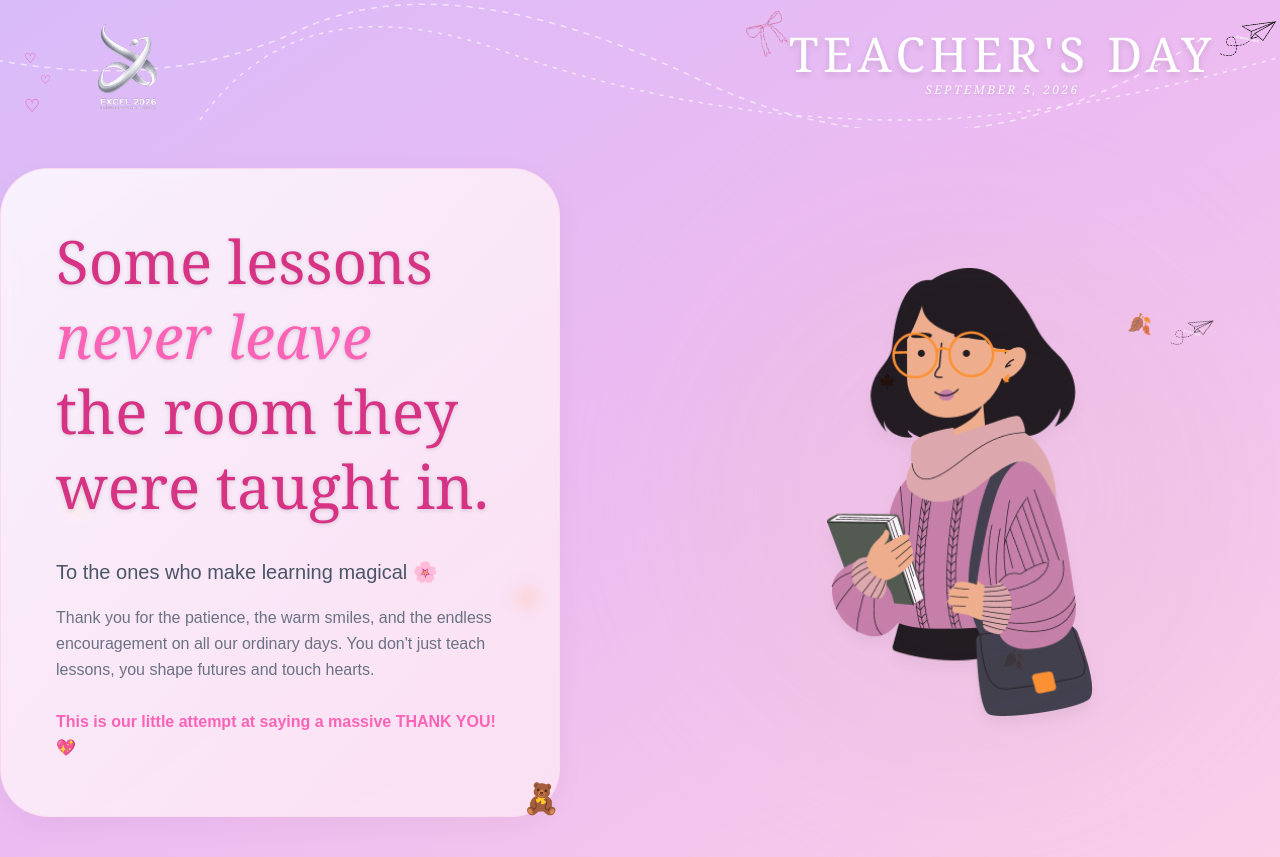
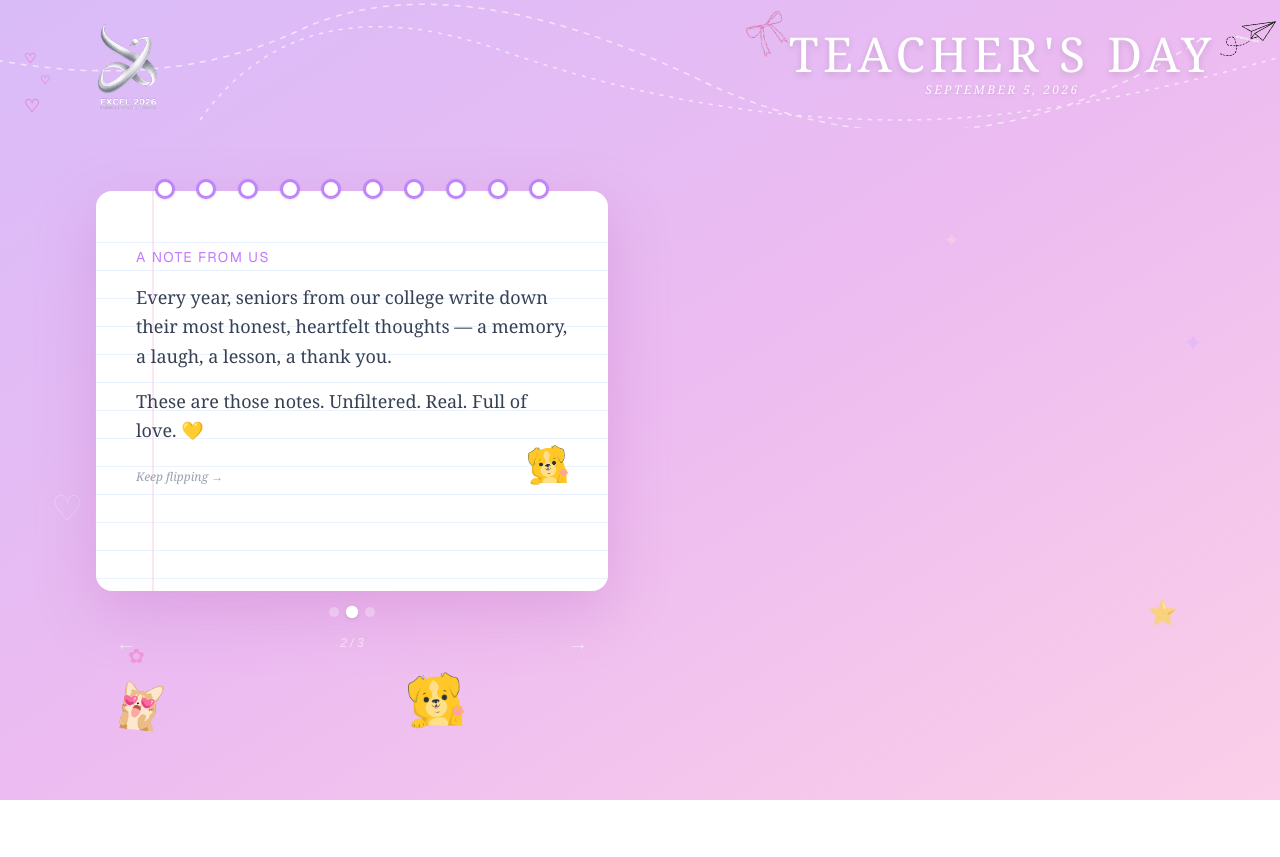
Before and after one commit to diyajojo/teachers-day, a Next.js app: page / in a window 1280 px wide. After the commit the page ends 800 px from the top, so only its background shows below. Built offline with nearby package versions, Linux system fonts and the light colour scheme.

Commit message:
feat: implement interactive notebook card slider with custom flip animations and new asset support

```diff
--- a/src/app/globals.css
+++ b/src/app/globals.css
@@ -17,3 +17,35 @@ body {
   color: var(--foreground);
   font-family: Arial, Helvetica, sans-serif;
 }
+
+@keyframes float {
+  0%   { transform: translateY(0px); }
+  50%  { transform: translateY(-10px); }
+  100% { transform: translateY(0px); }
+}
+
+@keyframes flipOut {
+  0%   { opacity: 1; transform: perspective(800px) rotateY(0deg); }
+  100% { opacity: 0; transform: perspective(800px) rotateY(-40deg); }
+}
+
+@keyframes flipIn {
+  0%   { opacity: 0; transform: perspective(800px) rotateY(40deg); }
+  100% { opacity: 1; transform: perspective(800px) rotateY(0deg); }
+}
+
+@keyframes dash {
+  to { stroke-dashoffset: -100; }
+}
+
+.animate-float {
+  animation: float 4s ease-in-out infinite;
+}
+
+.animate-float-delayed {
+  animation: float 5s ease-in-out 1.5s infinite;
+}
+
+.animate-dash {
+  animation: dash 5s linear infinite;
+}
--- a/src/components/Hero.tsx
+++ b/src/components/Hero.tsx
@@ -1,75 +1,219 @@
+"use client";
 import Image from "next/image";
+import { useState, useEffect } from "react";
+
+const pages = [
+  {
+    id: 0,
+    content: (
+      <div className="flex flex-col h-full p-6 md:p-10 font-[Georgia,serif] select-none">
+        <p className="text-pink-400 text-sm tracking-widest uppercase mb-4 font-sans">September 5, 2026</p>
+        <h2 className="text-3xl md:text-4xl font-bold text-[#5c3d6b] leading-snug mb-4">
+          Dear Teacher,
+        </h2>
+        <p className="text-gray-600 text-base md:text-lg leading-relaxed italic">
+          "Some lessons you taught us never left the room. They followed us home, kept us up at night, and showed up again on the days we needed them most."
+        </p>
+        <div className="mt-auto flex items-end justify-between">
+          <p className="text-xs text-gray-400 italic">— written with love, by your students</p>
+          <div className="w-12 h-12 relative opacity-80">
+            <Image src="/assets/cat.png" alt="cat sticker" fill className="object-contain" />
+          </div>
+        </div>
+      </div>
+    ),
+  },
+  {
+    id: 1,
+    content: (
+      <div className="flex flex-col h-full p-6 md:p-10 font-[Georgia,serif] select-none">
+        <p className="text-purple-400 text-sm tracking-widest uppercase mb-4 font-sans">A note from us</p>
+        <p className="text-gray-700 text-base md:text-lg leading-relaxed mb-4">
+          Every year, seniors from our college write down their most honest, heartfelt thoughts — a memory, a laugh, a lesson, a thank you.
+        </p>
+        <p className="text-gray-700 text-base md:text-lg leading-relaxed">
+          These are those notes. Unfiltered. Real. Full of love. 💛
+        </p>
+        <div className="mt-auto flex items-end justify-between gap-3">
+          <p className="text-xs text-gray-400 italic">Keep flipping →</p>
+          <div className="flex gap-2">
+            <div className="w-10 h-10 relative">
+              <Image src="/assets/dog.png" alt="dog sticker" fill className="object-contain" />
+            </div>
+          </div>
+        </div>
+      </div>
+    ),
+  },
+  {
+    id: 2,
+    content: (
+      <div className="flex flex-col h-full p-6 md:p-10 font-[Georgia,serif] select-none items-center justify-center text-center gap-6">
+        <div className="flex gap-3 items-center justify-center">
+          <div className="w-10 h-10 relative"><Image src="/assets/cat.png" alt="cat" fill className="object-contain" /></div>
+          <div className="w-10 h-10 relative"><Image src="/assets/dog.png" alt="dog" fill className="object-contain" /></div>
+        </div>
+        <h2 className="text-2xl md:text-3xl font-bold text-[#5c3d6b] leading-snug">
+          50+ notes.<br />Infinite gratitude.
+        </h2>
+        <p className="text-gray-600 text-sm md:text-base leading-relaxed max-w-xs">
+          Scroll down to read what your seniors wrote for the teachers who made their college life unforgettable.
+        </p>
+        <button
+          onClick={() => window.scrollTo({ top: window.innerHeight, behavior: "smooth" })}
+          className="mt-2 bg-[#e879a0] hover:bg-[#d63384] text-white font-semibold text-sm px-7 py-3 rounded-full shadow-md hover:shadow-lg transition-all duration-300 hover:scale-105"
+        >
+          Read the notes ✨
+        </button>
+      </div>
+    ),
+  },
+];
 
 export default function Hero() {
+  const [currentPage, setCurrentPage] = useState(0);
+  const [flipping, setFlipping] = useState(false);
+  const [flipDirection, setFlipDirection] = useState<"next" | "prev">("next");
+  const [displayedPage, setDisplayedPage] = useState(0);
+  const [autoPlay, setAutoPlay] = useState(true);
+
+  const goToPage = (dir: "next" | "prev") => {
+    if (flipping) return;
+    const next = dir === "next" ? currentPage + 1 : currentPage - 1;
+    if (next < 0 || next >= pages.length) return;
+    setFlipDirection(dir);
+    setFlipping(true);
+    setTimeout(() => {
+      setCurrentPage(next);
+      setDisplayedPage(next);
+      setFlipping(false);
+    }, 500);
+  };
+
+  useEffect(() => {
+    if (!autoPlay) return;
+    const interval = setInterval(() => {
+      if (currentPage < pages.length - 1) {
+        goToPage("next");
+      } else {
+        setCurrentPage(0);
+        setDisplayedPage(0);
+        setAutoPlay(false);
+      }
+    }, 3500);
+    return () => clearInterval(interval);
+  }, [currentPage, autoPlay, flipping]);
+
   return (
-    <section className="relative w-full flex-1 flex flex-col justify-center overflow-hidden">
-      {/* Decorative background elements (floating leaves & sparkles) */}
+    <section
+      className="relative w-full min-h-[calc(100vh-8rem)] flex flex-col items-start justify-center overflow-hidden px-8 md:px-24 py-8"
+      onMouseEnter={() => setAutoPlay(false)}
+    >
+      {/* Floating decorations */}
       <div className="absolute inset-0 pointer-events-none overflow-hidden">
-        <span className="absolute top-1/4 right-[10%] text-pink-300 animate-float-delayed text-xl">🍂</span>
-        <span className="absolute top-1/3 right-[30%] text-orange-300 animate-float text-sm">🍁</span>
-        <span className="absolute bottom-1/4 right-[20%] text-pink-400 animate-float-delayed text-lg">🍂</span>
-        <span className="absolute top-1/2 left-[5%] text-orange-200 animate-float text-xl">✨</span>
-        <span className="absolute bottom-1/3 left-[40%] text-pink-300 animate-float text-2xl">🍁</span>
+        <span className="absolute top-[12%] left-[8%] text-pink-300/60 text-3xl animate-float">♡</span>
+        <span className="absolute top-[30%] right-[6%] text-purple-300/50 text-2xl animate-float-delayed">✦</span>
+        <span className="absolute bottom-[18%] left-[10%] text-pink-400/40 text-xl animate-float">✿</span>
+        <span className="absolute bottom-[25%] right-[8%] text-yellow-300/60 text-2xl animate-float-delayed">⭐</span>
+        <span className="absolute top-[55%] left-[4%] text-purple-200/70 text-4xl animate-float">♡</span>
+        <span className="absolute top-[15%] right-[25%] text-pink-200/60 text-xl animate-float-delayed">✦</span>
       </div>
 
-      <div className="w-full max-w-7xl mx-auto px-6 py-8 md:py-16 flex flex-col md:flex-row items-center justify-between gap-12 relative z-10">
-        {/* Left Side: Cute Appreciation Message */}
-        <div className="w-full md:w-1/2 flex flex-col items-center md:items-start text-center md:text-left">
-          <div className="relative group">
-            {/* Soft bubbly background for the text */}
-            <div className="absolute -inset-6 bg-gradient-to-br from-white/80 to-pink-100/80 backdrop-blur-sm rounded-[3rem] shadow-[0_8px_30px_rgb(0,0,0,0.04)] border border-pink-200/50 -z-10 transition-transform duration-500 group-hover:scale-[1.02]"></div>
+      {/* Notebook */}
+      <div className="relative z-10 w-full max-w-md md:max-w-lg">
+        {/* Spiral binding */}
+        <div className="absolute -top-3 left-12 right-12 flex justify-around z-20 pointer-events-none">
+          {Array.from({ length: 10 }).map((_, i) => (
+            <div key={i} className="w-5 h-5 rounded-full border-[3px] border-[#c084fc] bg-white shadow-sm" />
+          ))}
+        </div>
 
-            <div className="relative z-10 p-4 md:p-8">
-              <h2 className="text-4xl md:text-5xl lg:text-6xl font-serif text-[#d63384] leading-tight drop-shadow-sm">
-                Some lessons <br />
-                <span className="italic text-pink-400 font-light">never leave</span> <br />
-                the room they <br />
-                were taught in.
-              </h2>
+        {/* Book container */}
+        <div className="relative bg-white rounded-2xl shadow-[0_20px_60px_rgba(180,80,180,0.25)] overflow-hidden pt-4 min-h-[340px] md:min-h-[400px]">
 
-              <div className="mt-8 space-y-4">
-                <p className="text-gray-600 text-lg md:text-xl font-medium leading-relaxed">
-                  To the ones who make learning magical 🌸
-                </p>
-                <p className="text-gray-500 text-sm md:text-base leading-relaxed max-w-md">
-                  Thank you for the patience, the warm smiles, and the endless encouragement on all our ordinary days. You don&apos;t just teach lessons, you shape futures and touch hearts.
-                  <br />
-                  <br />
-                  <span className="font-semibold text-pink-400">This is our little attempt at saying a massive THANK YOU! 💖</span>
-                </p>
-              </div>
-            </div>
+          {/* Notebook ruled lines */}
+          <div className="absolute inset-0 pt-6 pointer-events-none">
+            {Array.from({ length: 14 }).map((_, i) => (
+              <div key={i} className="w-full border-b border-blue-100/60" style={{ height: "28px" }} />
+            ))}
+            {/* Left margin line */}
+            <div className="absolute top-0 left-14 h-full border-l-2 border-pink-200/50" />
+          </div>
 
-            {/* Cute floating decoration near the text box */}
-            <div className="absolute -bottom-6 -right-6 text-3xl animate-float">🧸</div>
+          {/* Page content with flip animation */}
+          <div
+            key={displayedPage}
+            className={`relative z-10 ${
+              flipping
+                ? flipDirection === "next"
+                  ? "animate-[flipOut_0.5s_ease_forwards]"
+                  : "animate-[flipIn_0.5s_ease_forwards]"
+                : ""
+            }`}
+            style={{
+              animation: flipping
+                ? `${flipDirection === "next" ? "flipOut" : "flipIn"} 0.5s ease forwards`
+                : undefined,
+            }}
+          >
+            {pages[displayedPage].content}
           </div>
         </div>
 
-        {/* Right Side: Cute Teacher Illustration */}
-        <div className="w-full md:w-1/2 flex justify-center items-center relative">
-          <div className="relative w-72 h-72 md:w-[28rem] md:h-[28rem] animate-float-delayed drop-shadow-xl">
-            {/* A soft glowing blob behind the teacher */}
-            <div className="absolute top-1/2 left-1/2 -translate-x-1/2 -translate-y-1/2 w-[120%] h-[120%] bg-pink-200/30 rounded-full blur-3xl -z-10"></div>
-            <Image
-              src="/assets/teacher.png"
-              alt="Cute Teacher Illustration"
-              fill
-              className="object-contain"
-              priority
+        {/* Page indicator dots */}
+        <div className="flex justify-center gap-2 mt-4">
+          {pages.map((_, i) => (
+            <button
+              key={i}
+              onClick={() => {
+                const dir = i > currentPage ? "next" : "prev";
+                setFlipDirection(dir);
+                setFlipping(true);
+                setTimeout(() => {
+                  setCurrentPage(i);
+                  setDisplayedPage(i);
+                  setFlipping(false);
+                }, 500);
+              }}
+              className={`w-2.5 h-2.5 rounded-full transition-all duration-300 ${
+                i === currentPage ? "bg-white scale-125 shadow-sm" : "bg-white/40"
+              }`}
             />
-          </div>
+          ))}
+        </div>
 
-          {/* Floating paper aeroplane around the teacher */}
-          <div className="absolute top-10 right-10 w-12 h-12 transform rotate-[15deg] animate-float">
-            <Image
-              src="/assets/aeroplane.png"
-              alt="Aeroplane"
-              fill
-              className="object-contain opacity-80"
-            />
-          </div>
+        {/* Navigation arrows */}
+        <div className="flex justify-between mt-3 px-2">
+          <button
+            onClick={() => { setAutoPlay(false); goToPage("prev"); }}
+            disabled={currentPage === 0}
+            className="text-white/60 hover:text-white text-xl transition-all disabled:opacity-20 disabled:cursor-not-allowed px-3"
+          >
+            ←
+          </button>
+          <p className="text-white/60 text-xs self-center italic">
+            {currentPage + 1} / {pages.length}
+          </p>
+          <button
+            onClick={() => { setAutoPlay(false); goToPage("next"); }}
+            disabled={currentPage === pages.length - 1}
+            className="text-white/60 hover:text-white text-xl transition-all disabled:opacity-20 disabled:cursor-not-allowed px-3"
+          >
+            →
+          </button>
         </div>
       </div>
+
+      {/* Cat & Dog peeking at the bottom */}
+      <div className="relative z-10 flex justify-between w-full max-w-sm mt-6 px-4">
+        <div className="w-14 h-14 relative animate-float-delayed">
+          <Image src="/assets/cat.png" alt="cat" fill className="object-contain" />
+        </div>
+        <div className="w-14 h-14 relative animate-float">
+          <Image src="/assets/dog.png" alt="dog" fill className="object-contain" />
+        </div>
+      </div>
+
     </section>
   );
 }
```
Also changed, not shown: public/assets/cat.png (added), public/assets/dog.png (added).
